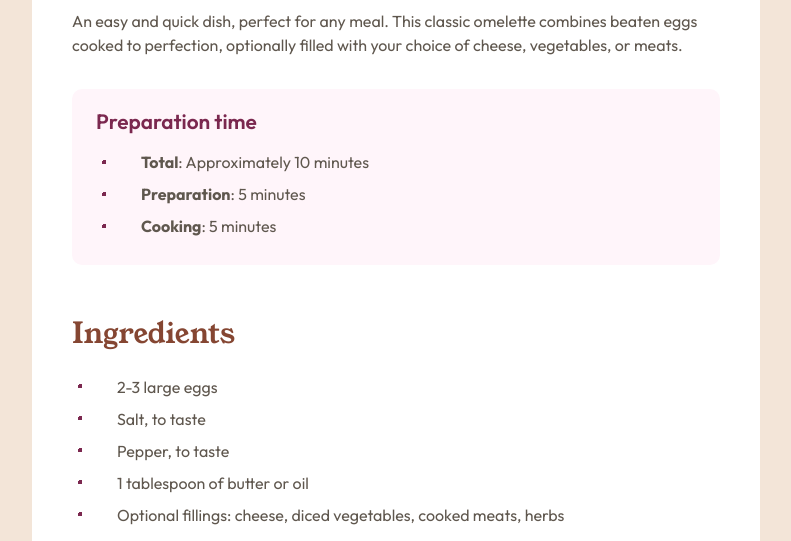
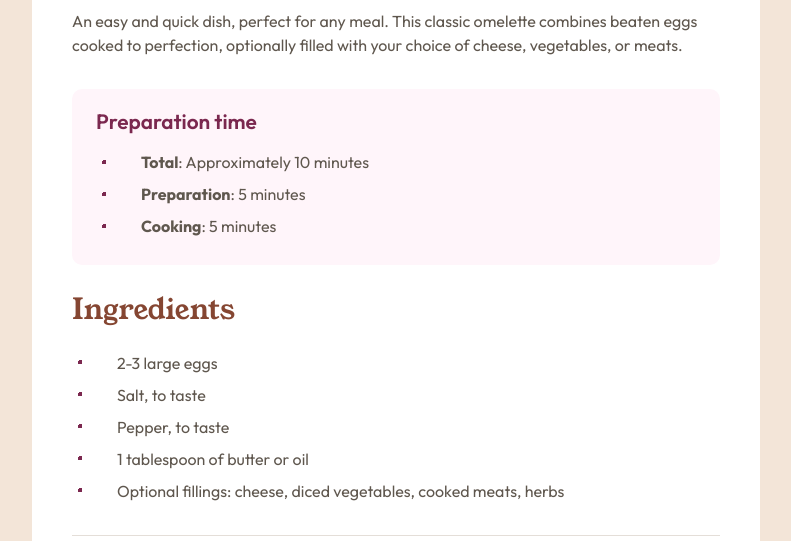
Before and after one commit to jonatan-samuelsson/recipe-page-main, a plain HTML site: page index.html in a window 1280 px wide. Shown: the part 556-1097 px from the top of the page, without its empty margins (244-1035 px from the left). Drawn offline with Linux system fonts and the light colour scheme.

Commit message:
margin/padding tweaks

```diff
--- a/style.css
+++ b/style.css
@@ -210,6 +210,7 @@ img {
         width: 100%;
         margin: 0;
 
+
     }
     .recipie {
         width: min(75%, 728px);
@@ -228,7 +229,7 @@ img {
 
         .intro {
 
-
+            padding-block-end: 0;
 
             h1 {
             font-size: 2.4rem;
```
